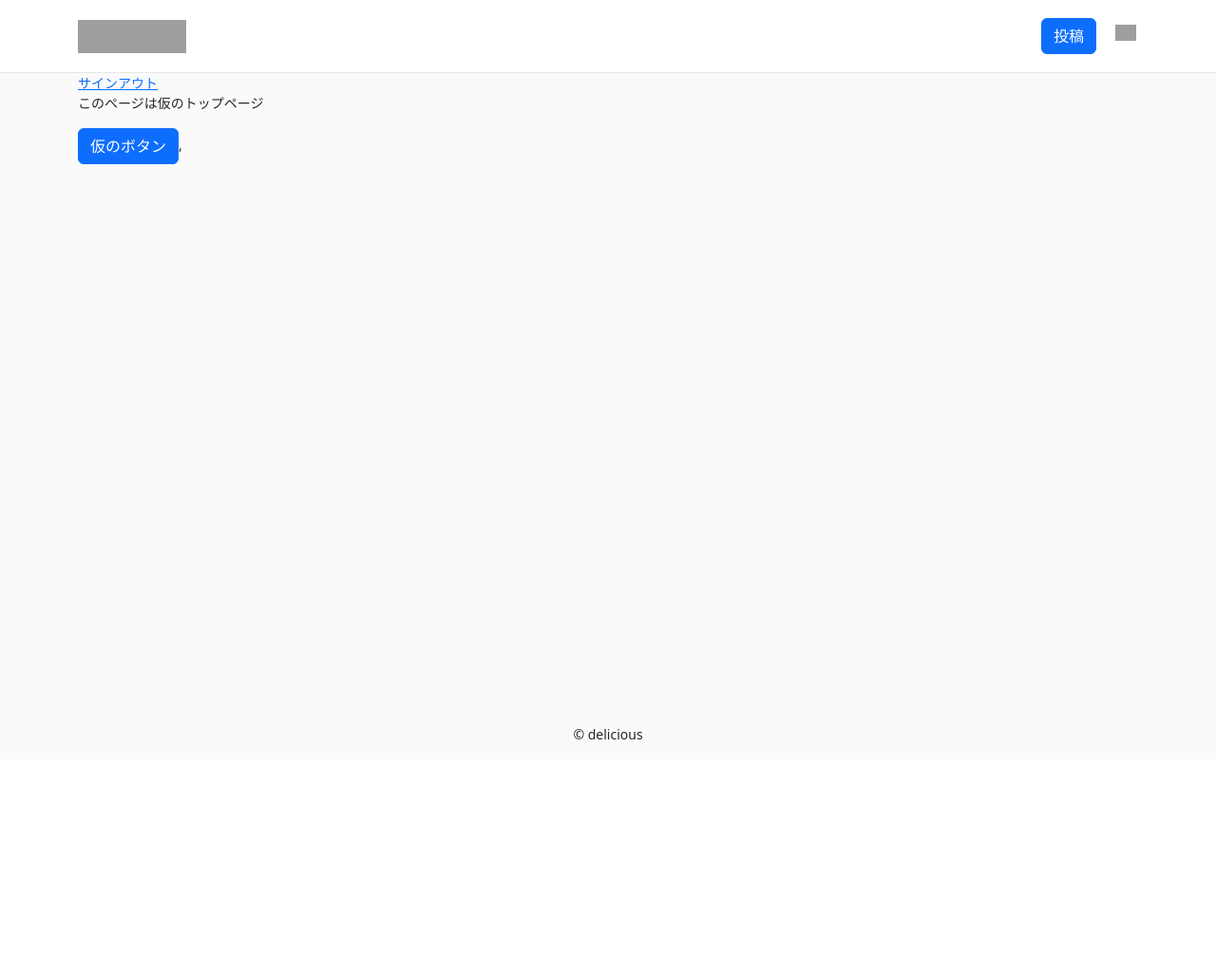
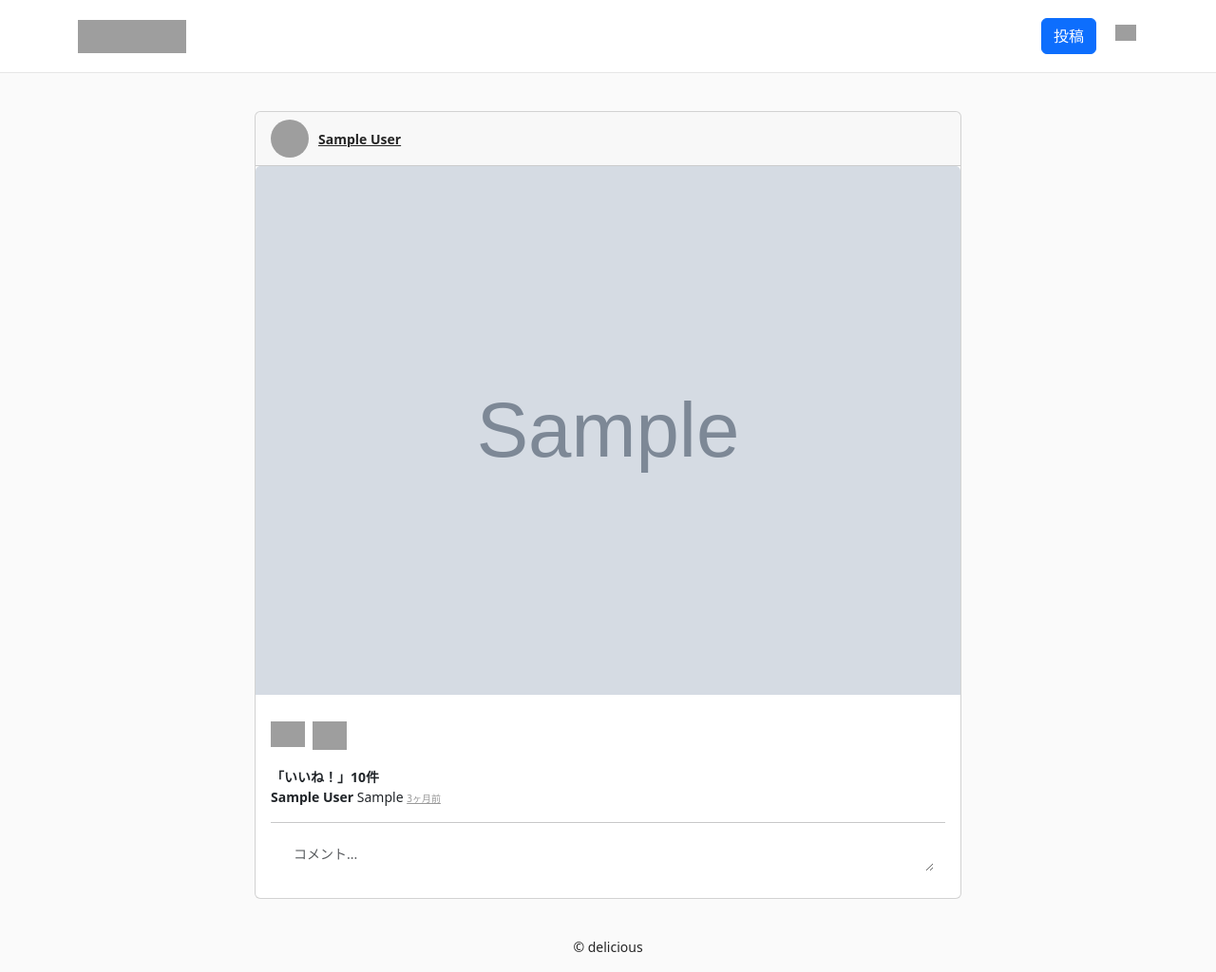
Before and after one commit to base1551/Monochrogram, a Rails app: page / in a window 1280 px wide. Shown: the whole page at 95% size. Before the commit the page ends 800 px from the top, so only its background shows below. Run offline with Rails 7, Linux system fonts and the light colour scheme; a user stored in the database is signed in; tables that the repository leaves empty hold one stand-in row (values such as "Sample post"); style sheets or scripts are compiled from the project's sources; some libraries are stand-ins or nearby versions; grey boxes are pictures that could not be loaded.

Commit message:
投稿一覧機能作成

```diff
--- a/app/assets/stylesheets/application.scss
+++ b/app/assets/stylesheets/application.scss
@@ -7,3 +7,5 @@
 @import "users/devise";
 @import "users/show";
 @import "users/edit";
+
+@import "posts";
--- a/app/assets/stylesheets/posts.scss
+++ b/app/assets/stylesheets/posts.scss
@@ -1,3 +1,50 @@
-// Place all the styles related to the posts controller here.
-// They will automatically be included in application.css.
-// You can use Sass (SCSS) here: http://sass-lang.com/
+.post-profile-icon {
+  height: 40px;
+  width: 40px;
+  border-radius: 50%;
+  margin-right: 10px;
+}
+
+.card-wrap {
+  margin: 40px 0px;
+}
+
+.no-text-decoration:hover {
+  text-decoration: none;
+}
+
+.black-color {
+  color: #262626;
+}
+
+.parts {
+  margin: 12px 0;
+}
+
+.love {
+  background-image: image-url("parts5");
+  background-repeat: no-repeat;
+  height: 36px;
+  width: 36px;
+  background-size: 36px !important;
+}
+
+.comment {
+  margin-left: 8px;
+  background-image: image-url("parts6");
+  background-repeat: no-repeat;
+  height: 36px;
+  width: 36px;
+  background-size: 40px !important;
+}
+
+.post-time {
+  margin:0;
+  color:#999;
+  font-size:10px;
+}
+
+.post-sub-text {
+  text-decoration: none;
+  color: #262626;
+}
--- a/app/controllers/posts_controller.rb
+++ b/app/controllers/posts_controller.rb
@@ -18,6 +18,10 @@ class PostsController < ApplicationController
     end
   end
 
+  def index
+    @posts = Post.all.limit(10).includes(:photos, :user).order('created_at DESC')
+  end
+
   private
     def post_params
       params.require(:post).permit(:caption, photos_attributes: [:image]).merge(user_id: current_user.id)
--- /dev/null
+++ b/app/views/posts/index.html.erb
@@ -0,0 +1,40 @@
+<% @posts.each do |post| %>
+  <div class="col-md-8 col-md-2 mx-auto">
+    <div class="card-wrap">
+      <div class="card">
+        <div class="card-header align-items-center d-flex">
+          <%= link_to user_path(post.user), class: "no-text-decoration" do %>
+            <%= image_tag avatar_url(post.user), class: "post-profile-icon" %>
+          <% end %>
+          <%= link_to user_path(post.user), class: "black-color no-text-decoration",
+            title: post.user.name do %>
+            <strong><%= post.user.name %></strong>
+          <% end %>
+        </div>
+
+        <%= image_tag post.photos.first.image.url(:medium), class: "card-img-top" %>
+
+        <div class="card-body">
+          <div class="row parts">
+            <%= link_to "", "#", class: "love" %>
+            <%= link_to "", "#", class: "comment" %>
+          </div>
+          <div><strong>「いいね！」10件</strong></div>
+          <div>
+            <span><strong><%= post.user.name %></strong></span>
+            <span><%= post.caption %></span>
+            <%= link_to time_ago_in_words(post.created_at).upcase + "前", "#", class: "post-time no-text-decoration" %>
+            <hr>
+            <div class="row parts">
+              <form action="#" class="w-100">
+                <div>
+                  <textarea class="form-control comment-input border-0" placeholder="コメント..." rows="1"></textarea>
+                </div>
+              </form>
+            </div>
+          </div>
+        </div>
+      </div>
+    </div>
+  </div>
+<% end %>
--- a/config/application.rb
+++ b/config/application.rb
@@ -10,6 +10,7 @@ module Delicious
   class Application < Rails::Application
     # Initialize configuration defaults for originally generated Rails version.
     config.load_defaults 5.2
+    config.i18n.default_locale = :ja
 
     # Settings in config/environments/* take precedence over those specified here.
     # Application configuration can go into files in config/initializers
--- /dev/null
+++ b/config/locales/ja.yml
@@ -0,0 +1,97 @@
+ja:
+  datetime:
+    distance_in_words:
+      half_a_minute: "30秒前後"
+      less_than_x_seconds:
+        one:   "1秒"
+        other: "%{count}秒"
+      x_seconds:
+        one:   "1秒"
+        other: "%{count}秒"
+      less_than_x_minutes:
+        one:   "1分"
+        other: "%{count}分"
+      x_minutes:
+        one:   "約1分"
+        other: "%{count}分"
+      about_x_hours:
+        one:   "約1時間"
+        other: "約%{count}時間"
+      x_days:
+        one:   "1日"
+        other: "%{count}日"
+      about_x_months:
+        one:   "約1ヶ月"
+        other: "約%{count}ヶ月"
+      x_months:
+        one:   "1ヶ月"
+        other: "%{count}ヶ月"
+      almost_x_years:
+        one:   "１年弱"
+        other: "%{count}年弱"
+      about_x_years:
+        one:   "約1年"
+        other: "約%{count}年"
+      over_x_years:
+        one:   "1年以上"
+        other: "%{count}年以上"
+
+  devise:
+    confirmations:
+      confirmed: 'アカウントを登録しました。'
+      send_instructions: 'アカウントの有効化について数分以内にメールでご連絡します。'
+      send_paranoid_instructions: "あなたのメールアドレスが登録済みの場合、本人確認用のメールが数分以内に送信されます。"
+    failure:
+      already_authenticated: 'すでにサインインしています。'
+      inactive: 'アカウントが有効化されていません。メールに記載された手順にしたがって、アカウントを有効化してください。'
+      invalid: "%{authentication_keys} もしくはパスワードが不正です。"
+      locked: 'あなたのアカウントは凍結されています。'
+      last_attempt: 'あなたのアカウントが凍結される前に、複数回の操作がおこなわれています。'
+      not_found_in_database: "%{authentication_keys} もしくはパスワードが不正です。"
+      timeout: 'セッションがタイムアウトしました。もう一度サインインしてください。'
+      unauthenticated: 'アカウント登録もしくはサインインしてください。'
+      unconfirmed: 'メールアドレスの本人確認が必要です。'
+    mailer:
+      confirmation_instructions:
+        subject: 'アカウントの有効化について'
+      reset_password_instructions:
+        subject: 'パスワードの再設定について'
+      unlock_instructions:
+        subject: 'アカウントの凍結解除について'
+      password_change:
+        subject: 'パスワードの変更について'
+    omniauth_callbacks:
+      failure: "%{kind} アカウントによる認証に失敗しました。理由：（%{reason}）"
+      success: "%{kind} アカウントによる認証に成功しました。"
+    passwords:
+      no_token: "このページにはアクセスできません。パスワード再設定メールのリンクからアクセスされた場合には、URL をご確認ください。"
+      send_instructions: 'パスワードの再設定について数分以内にメールでご連絡いたします。'
+      send_paranoid_instructions: "あなたのメールアドレスが登録済みの場合、パスワード再設定用のメールが数分以内に送信されます。"
+      updated: 'パスワードが正しく変更されました。'
+      updated_not_active: 'パスワードが正しく変更されました。'
+    registrations:
+      destroyed: 'アカウントを削除しました。またのご利用をお待ちしております。'
+      signed_up: 'アカウント登録が完了しました。'
+      signed_up_but_inactive: 'サインインするためには、アカウントを有効化してください。'
+      signed_up_but_locked: 'アカウントが凍結されているためサインインできません。'
+      signed_up_but_unconfirmed: '本人確認用のメールを送信しました。メール内のリンクからアカウントを有効化させてください。'
+      update_needs_confirmation: 'アカウント情報を変更しました。変更されたメールアドレスの本人確認のため、本人確認用メールより確認処理をおこなってください。'
+      updated: 'アカウント情報を変更しました。'
+    sessions:
+      signed_in: 'サインインしました。'
+      signed_out: 'サインアウトしました。'
+      already_signed_out: '既にサインアウト済みです。'
+    unlocks:
+      send_instructions: 'アカウントの凍結解除方法を数分以内にメールでご連絡します。'
+      send_paranoid_instructions: 'アカウントが見つかった場合、アカウントの凍結解除方法を数分以内にメールでご連絡します。'
+      unlocked: 'アカウントを凍結解除しました。'
+  errors:
+    messages:
+      already_confirmed: 'は既に登録済みです。サインインしてください。'
+      confirmation_period_expired: "の期限が切れました。%{period} までに確認する必要があります。 新しくリクエストしてください。"
+      expired: 'の有効期限が切れました。新しくリクエストしてください。'
+      not_found: 'は見つかりませんでした。'
+      not_locked: 'は凍結されていません。'
+      not_saved:
+        one: "エラーが発生したため %{resource} は保存されませんでした:"
+        other: "%{count} 件のエラーが発生したため %{resource} は保存されませんでした:"
--- a/config/routes.rb
+++ b/config/routes.rb
@@ -2,11 +2,11 @@ Rails.application.routes.draw do
   devise_for :users,
     controllers: { registrations: 'registrations' }
 
-  root 'pages#home'
+  root 'posts#index'
 
   get '/users/:id', to: 'users#show', as: 'user'
 
-  resources :posts, only: %i(new create) do
+  resources :posts, only: %i(new create index) do
     resources :photos, only: %i(create)
   end
 end
```
